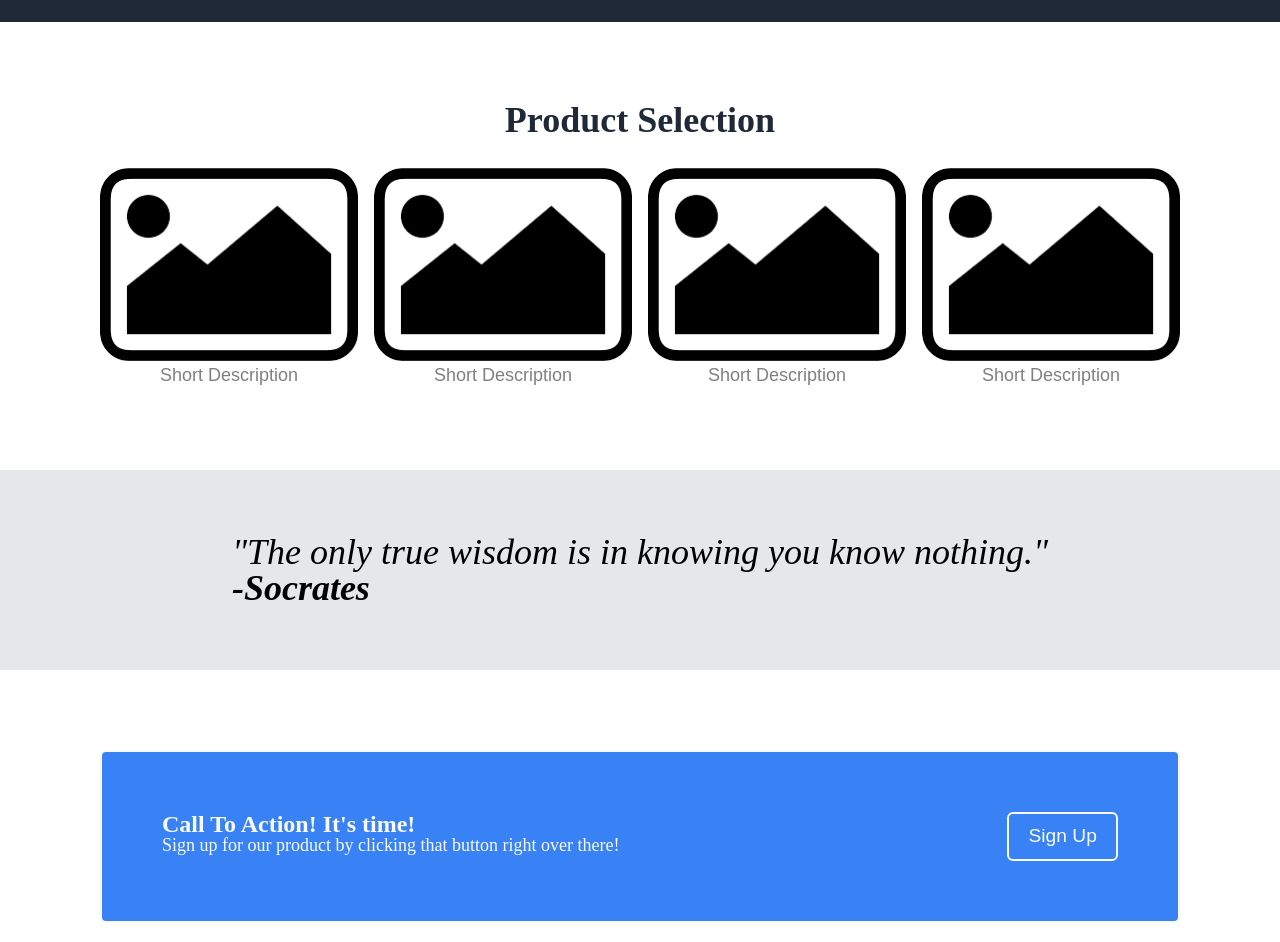
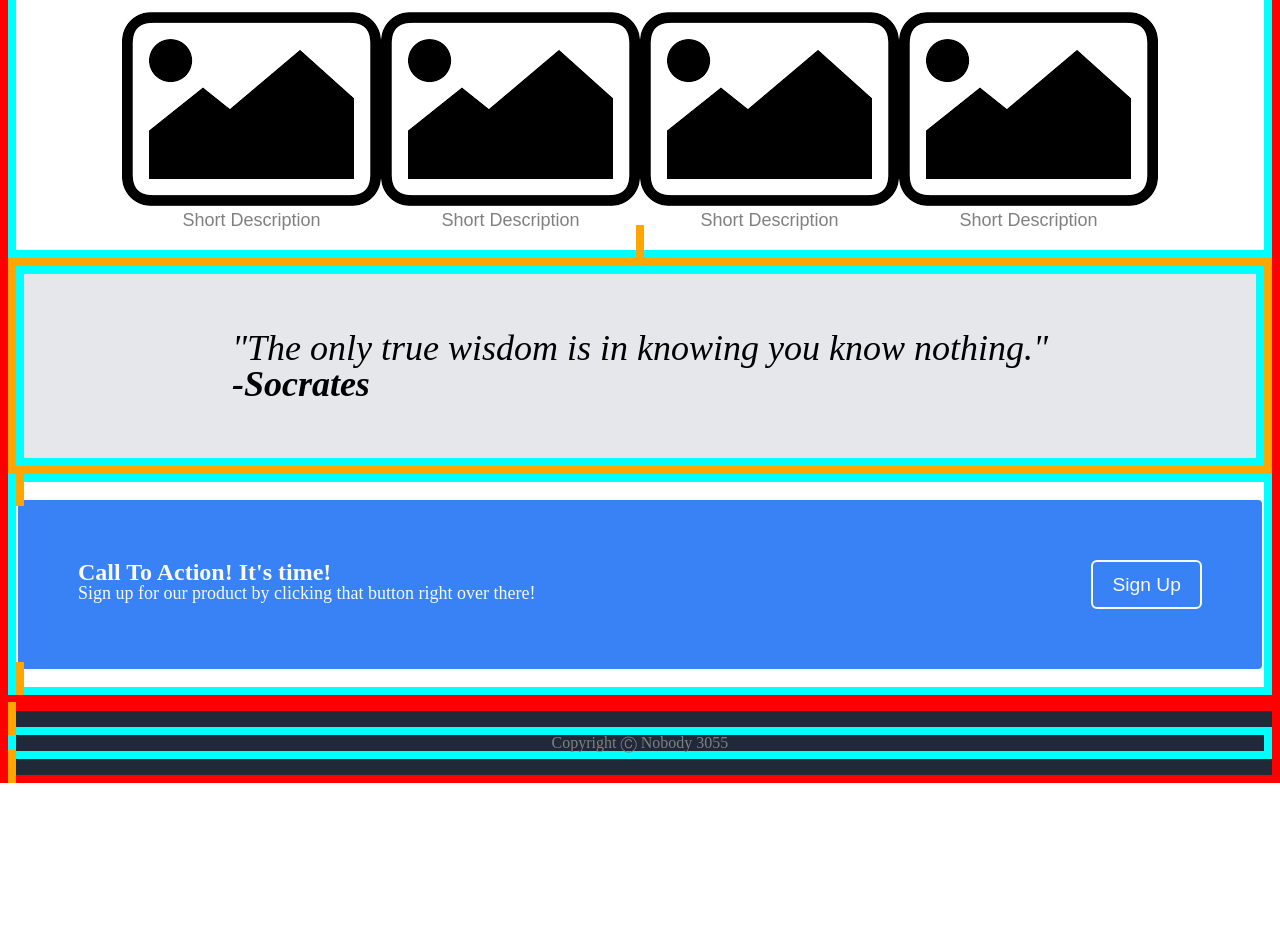
Before and after one commit to OdinScriptKitty/Landing-Page-Example, a plain HTML site: page index.html in a window 1280 px wide. Shown: the part 621-1563 px from the top of the page. After the commit the page ends 1404 px from the top, so only its background shows below. Drawn offline with Linux system fonts and the light colour scheme.

Commit message:
Changed mobile friendly feature

```diff
--- a/style.css
+++ b/style.css
@@ -63,7 +63,7 @@ p a, li a {
 
 
 
-/* DEV STYLES
+DEV STYLES
 
 body * {
     border: 1px soliid blue;
@@ -88,7 +88,7 @@ section{
 
 
 
-/*STRUCTURE */
+/*STRUCTURE
 body{
     display: flex;
     flex-direction: column;
@@ -139,9 +139,6 @@ header inner-column {
     .loud-voice {
         font-family: sans-serif ;
         font-size: 32px;
-
-
-
     }
 }
 
@@ -279,9 +276,8 @@ image-holder text-content .button {
 /*Perfect Grid Setup*/
 
     product-grid .product-list{
-        display: grid;
-        grid-template-columns: repeat(auto-fill, minmax(230px, 1fr));
-        grid-gap:1em;
+        display: flex;
+       justify-content: center;
     }
 
 .header{
```
